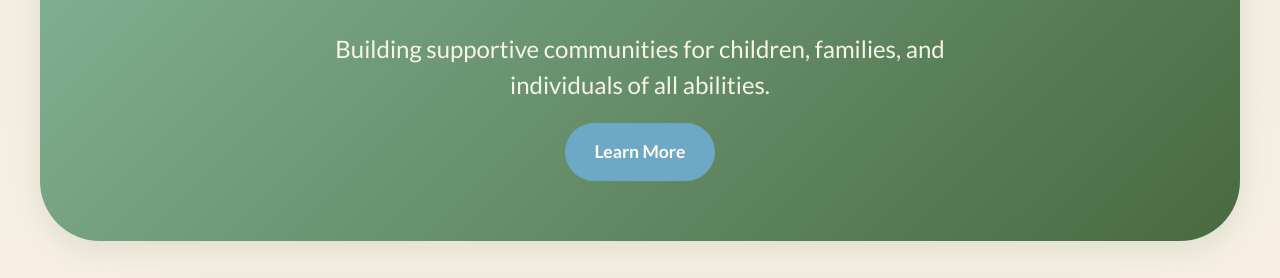
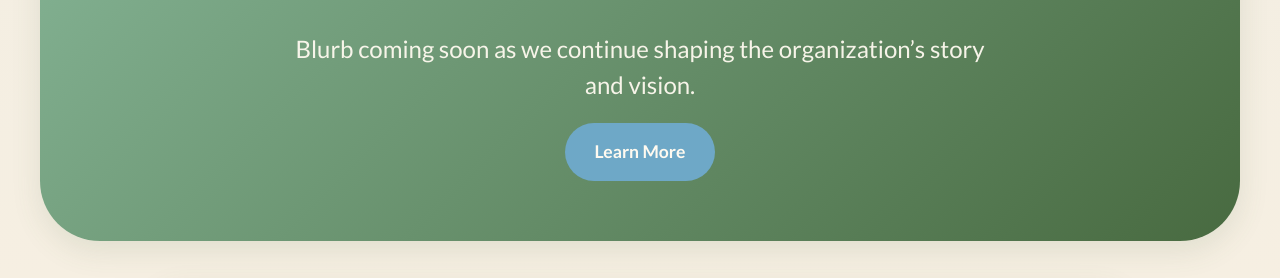
Before and after one commit to alyssajodi2005-coder/Web, a plain HTML site: page index.html in a window 1280 px wide. Shown: the part 457-735 px from the top of the page. Drawn offline with nearby package versions, Linux system fonts and the light colour scheme.

Commit message:
Update hero placeholder blurb

```diff
--- a/index.html
+++ b/index.html
@@ -50,7 +50,7 @@
           </div>
         </div>
         <h1>Welcome to Our Neighborhood Mission</h1>
-        <p>Building supportive communities for children, families, and individuals of all abilities.</p>
+        <p>Blurb coming soon as we continue shaping the organization’s story and vision.</p>
         <a href="#mission" class="btn btn-learn">Learn More</a>
       </div>
     </section>
```
